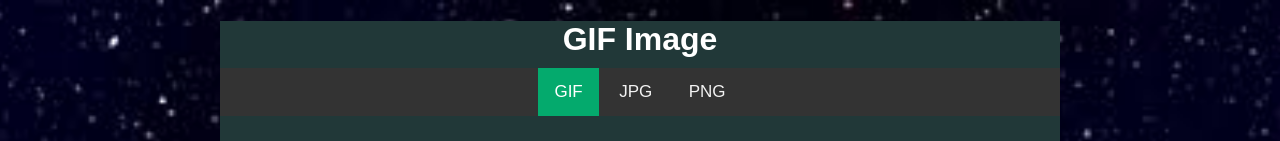
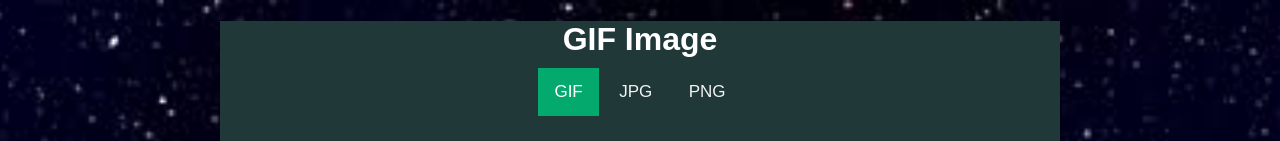
Before and after one commit to calebament/CSIT121, a plain HTML site: page gif.html in a window 1280 px wide. Shown: the top 141 px of the page. Drawn offline with Linux system fonts and the light colour scheme.

```diff
--- a/styles.css
+++ b/styles.css
@@ -21,7 +21,7 @@ header {
 }
 
 .topnav {
-    background-color: #333;
+    background-color: rgb(33, 56, 56);
     overflow: hidden;
     text-align: center;
 }
```
